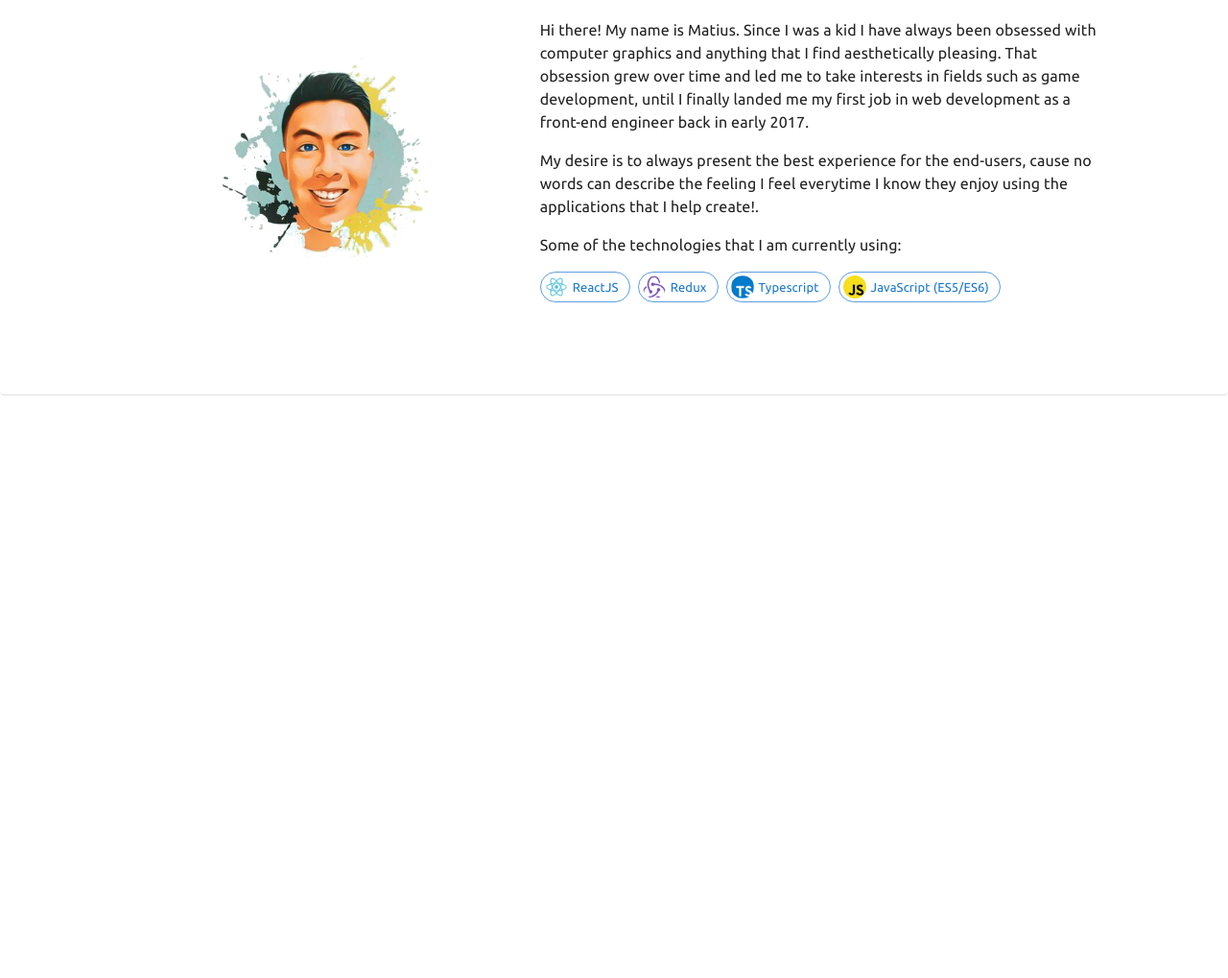
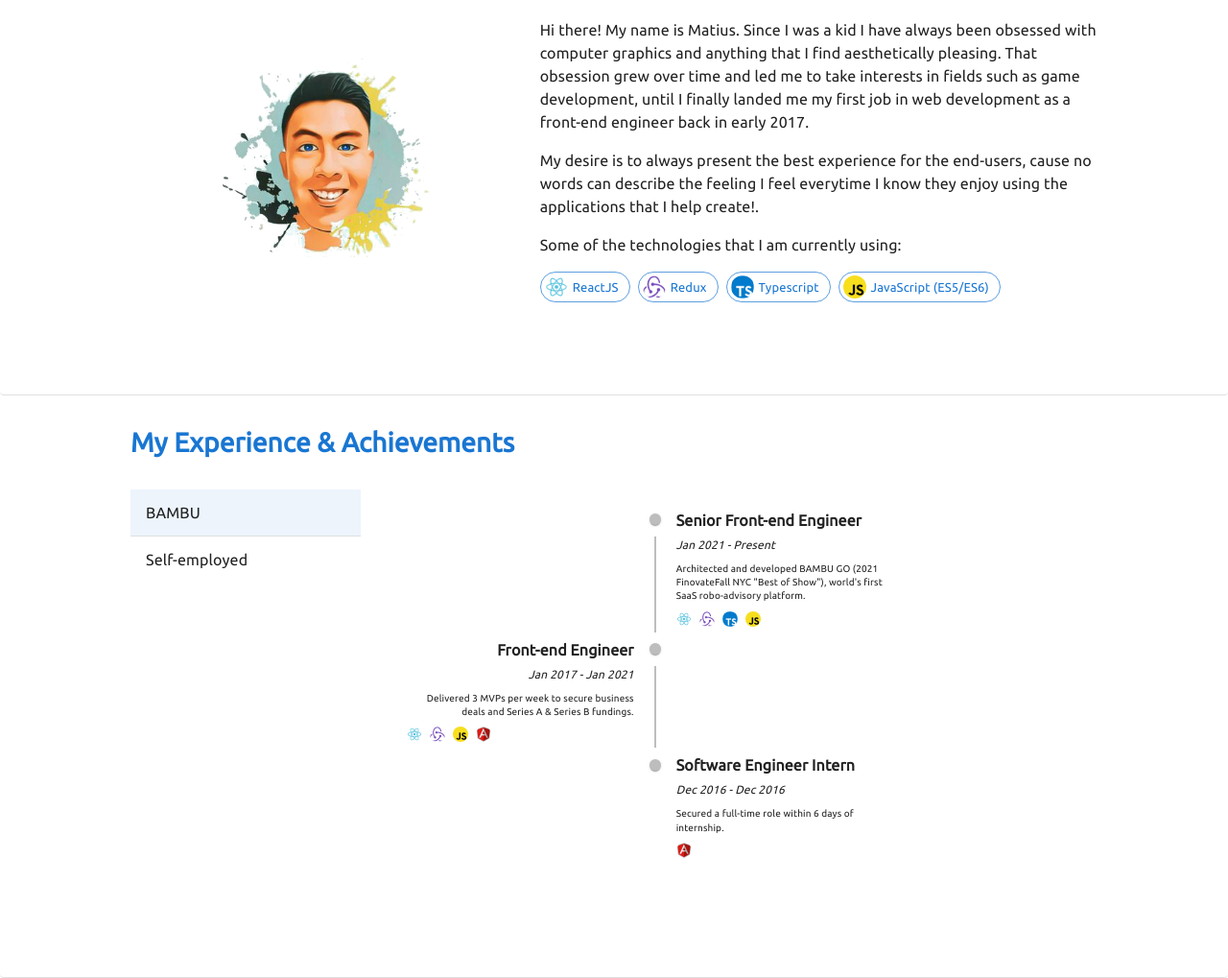
Before and after one commit to matiushariman/matiushariman.github.io, a Gatsby site: page / in a window 1280 px wide. Shown: the part 554-1573 px from the top of the page at 96% size. Before the commit the page ends 966 px from the top, so only its background shows below. Built offline with nearby package versions, Linux system fonts and the light colour scheme; Gatsby itself is replaced by a stand-in of ours.

Commit message:
:sparkles: add experience section

```diff
--- a/package.json
+++ b/package.json
@@ -21,6 +21,7 @@
     "@emotion/react": "^11.9.0",
     "@emotion/styled": "^11.8.1",
     "@mui/icons-material": "^5.6.2",
+    "@mui/lab": "^5.0.0-alpha.80",
     "@mui/material": "^5.6.4",
     "gatsby": "^4.13.0",
     "gatsby-plugin-google-fonts": "^1.0.1",
--- /dev/null
+++ b/src/components/Home/MyExperience/ListOfExperience/ExperienceContent.tsx
@@ -0,0 +1,28 @@
+import * as React from 'react';
+
+import RolesTimeline from './RolesTimeline';
+import type { RoleProps } from './constants';
+
+export type ExperienceContentProps = {
+  index: number;
+  value: number;
+  roles: RoleProps[];
+};
+
+function ExperienceContent(props: ExperienceContentProps) {
+  const { value, index, roles, ...other } = props;
+
+  return (
+    <div
+      role="tabpanel"
+      hidden={value !== index}
+      id={`experience-content-${index}`}
+      aria-labelledby={`experience-content-${index}`}
+      {...other}
+    >
+      {value === index ? <RolesTimeline roles={roles} /> : null}
+    </div>
+  );
+}
+
+export default ExperienceContent;
--- /dev/null
+++ b/src/components/Home/MyExperience/ListOfExperience/ListOfExperienceNav.tsx
@@ -0,0 +1,62 @@
+import Divider from '@mui/material/Divider';
+import List from '@mui/material/List';
+import ListItem from '@mui/material/ListItem';
+import ListItemButton from '@mui/material/ListItemButton';
+import ListItemText from '@mui/material/ListItemText';
+import { Theme } from '@mui/material/styles';
+import Tab from '@mui/material/Tab';
+import Tabs from '@mui/material/Tabs';
+import useMediaQuery from '@mui/material/useMediaQuery';
+import * as React from 'react';
+import { EXPERIENCE } from './constants';
+
+export type ListOfExperienceNavProps = {
+  currentView: number;
+  setCurrentView: (value: number) => void;
+};
+
+const ListOfExperienceNav = ({ currentView, setCurrentView }: ListOfExperienceNavProps) => {
+  const isDesktop = useMediaQuery((theme: Theme) => theme.breakpoints.up('md'));
+
+  // if device is a desktop/tablet, return a list.
+  if (isDesktop) {
+    return (
+      <nav aria-label="list of experience navigation">
+        <List>
+          {EXPERIENCE.map((experience, i) => (
+            <React.Fragment key={experience.companyName}>
+              <ListItem disablePadding>
+                <ListItemButton
+                  selected={i === currentView}
+                  onClick={() => {
+                    setCurrentView(i);
+                  }}
+                >
+                  <ListItemText primary={experience.companyName} />
+                </ListItemButton>
+              </ListItem>
+              {i !== EXPERIENCE.length - 1 ? <Divider /> : null}
+            </React.Fragment>
+          ))}
+        </List>
+      </nav>
+    );
+  }
+
+  // else return tab
+  return (
+    <Tabs
+      value={currentView}
+      onChange={(e: React.SyntheticEvent, newValue: string) => {
+        setCurrentView(Number(newValue));
+      }}
+      aria-label="basic tabs example"
+    >
+      {EXPERIENCE.map((experience, i) => (
+        <Tab label={experience.companyName} value={i} key={experience.companyName} />
+      ))}
+    </Tabs>
+  );
+};
+
+export default ListOfExperienceNav;
--- /dev/null
+++ b/src/components/Home/MyExperience/ListOfExperience/RolesTimeline.tsx
@@ -0,0 +1,66 @@
+import Timeline from '@mui/lab/Timeline';
+import TimelineConnector from '@mui/lab/TimelineConnector';
+import TimelineContent from '@mui/lab/TimelineContent';
+import TimelineDot from '@mui/lab/TimelineDot';
+import TimelineItem from '@mui/lab/TimelineItem';
+import TimelineSeparator from '@mui/lab/TimelineSeparator';
+import Avatar from '@mui/material/Avatar';
+import Grid from '@mui/material/Grid';
+import Stack from '@mui/material/Stack';
+import Typography from '@mui/material/Typography';
+import * as React from 'react';
+
+import type { RoleProps } from './constants';
+
+export type RolesTimelineProps = {
+  roles: RoleProps[];
+};
+
+const RolesTimeline = ({ roles }: RolesTimelineProps) => (
+  <Timeline position="alternate">
+    {roles.map((role, roleIndex) => (
+      <TimelineItem key={role.title}>
+        {roleIndex !== roles.length - 1 ? (
+          <TimelineSeparator>
+            <TimelineDot />
+            <TimelineConnector />
+          </TimelineSeparator>
+        ) : (
+          <TimelineDot />
+        )}
+        <TimelineContent>
+          <Grid spacing={1} container>
+            <Grid item xs={12}>
+              <Typography fontWeight="bold">{role.title}</Typography>
+              <Typography
+                variant="caption"
+                fontStyle="italic"
+              >{`${role.startDate} - ${role.endDate}`}</Typography>
+            </Grid>
+            <Grid item xs={12}>
+              {role.achievements.map((achievement, j) => (
+                <Typography variant="body2" key={`${role.title}-${j}`} sx={{ fontSize: 10 }}>
+                  {achievement}
+                </Typography>
+              ))}
+            </Grid>
+            <Grid item xs={12}>
+              <Stack direction="row" spacing={1}>
+                {role.techIcons.map((icon, techIconIndex) => (
+                  <Avatar
+                    key={`${role.title}-tech-${techIconIndex}`}
+                    alt={`${role.title}-tech-${techIconIndex}`}
+                    src={icon}
+                    sx={{ width: 16, height: 16 }}
+                  />
+                ))}
+              </Stack>
+            </Grid>
+          </Grid>
+        </TimelineContent>
+      </TimelineItem>
+    ))}
+  </Timeline>
+);
+
+export default RolesTimeline;
--- /dev/null
+++ b/src/components/Home/MyExperience/ListOfExperience/constants.ts
@@ -0,0 +1,67 @@
+import AngularJsIcon from '../../../../images/angularjs-icon.png';
+import CssIcon from '../../../../images/css3-icon.png';
+import HtmlIcon from '../../../../images/html5-icon.png';
+import JsIcon from '../../../../images/js-icon.png';
+import ReactIcon from '../../../../images/react-icon.png';
+import ReduxIcon from '../../../../images/redux-icon.png';
+import TsIcon from '../../../../images/ts-icon.png';
+
+export type RoleProps = {
+  techIcons: string[];
+  title: string;
+  startDate: string;
+  endDate: string;
+  achievements: string[];
+};
+
+export type ExperienceProps = {
+  companyName: string;
+  roles: RoleProps[];
+}[];
+
+export const EXPERIENCE: ExperienceProps = [
+  {
+    companyName: 'BAMBU',
+    roles: [
+      {
+        techIcons: [ReactIcon, ReduxIcon, TsIcon, JsIcon],
+        title: 'Senior Front-end Engineer',
+        startDate: 'Jan 2021',
+        endDate: 'Present',
+        achievements: [
+          'Architected and developed BAMBU GO (2021 FinovateFall NYC "Best of Show"), world\'s first SaaS robo-advisory platform. ',
+        ],
+      },
+      {
+        techIcons: [ReactIcon, ReduxIcon, JsIcon, AngularJsIcon],
+        title: 'Front-end Engineer',
+        startDate: 'Jan 2017',
+        endDate: 'Jan 2021',
+        achievements: [
+          'Delivered 3 MVPs per week to secure business deals and Series A & Series B fundings.',
+        ],
+      },
+      {
+        techIcons: [AngularJsIcon],
+        title: 'Software Engineer Intern',
+        startDate: 'Dec 2016',
+        endDate: 'Dec 2016',
+        achievements: ['Secured a full-time role within 6 days of internship.'],
+      },
+    ],
+  },
+  {
+    companyName: 'Self-employed',
+    roles: [
+      {
+        techIcons: [HtmlIcon, CssIcon, JsIcon],
+        title: 'Web Developer',
+        startDate: 'Feb 2016',
+        endDate: 'Dec 2016',
+        achievements: [
+          'Successfully delivered projects in Wordpress as a first time self employed person.',
+        ],
+      },
+    ],
+  },
+];
--- /dev/null
+++ b/src/components/Home/MyExperience/ListOfExperience/index.tsx
@@ -0,0 +1,30 @@
+import Grid from '@mui/material/Grid';
+import * as React from 'react';
+
+import { EXPERIENCE } from './constants';
+import ExperienceContent from './ExperienceContent';
+import ListOfExperienceNav from './ListOfExperienceNav';
+
+const ListOfExperience = () => {
+  const [currentView, setCurrentView] = React.useState<number>(0);
+
+  return (
+    <Grid container spacing={2}>
+      <Grid item xs={12} md={3}>
+        <ListOfExperienceNav currentView={currentView} setCurrentView={setCurrentView} />
+      </Grid>
+      <Grid item xs={12} md={7}>
+        {EXPERIENCE.map((experience, i) => (
+          <ExperienceContent
+            key={experience.companyName}
+            index={i}
+            value={currentView}
+            roles={experience.roles}
+          />
+        ))}
+      </Grid>
+    </Grid>
+  );
+};
+
+export default ListOfExperience;
--- /dev/null
+++ b/src/components/Home/MyExperience/index.tsx
@@ -0,0 +1,20 @@
+import Grid from '@mui/material/Grid';
+import Typography from '@mui/material/Typography';
+import * as React from 'react';
+
+import ListOfExperience from './ListOfExperience';
+
+const MyExperience = () => (
+  <Grid spacing={3} container>
+    <Grid item xs={12}>
+      <Typography variant="h2" color="primary">
+        My Experience & Achievements
+      </Typography>
+    </Grid>
+    <Grid item xs={12}>
+      <ListOfExperience />
+    </Grid>
+  </Grid>
+);
+
+export default MyExperience;
--- a/src/pages/index.tsx
+++ b/src/pages/index.tsx
@@ -4,6 +4,7 @@ import * as React from 'react';
 
 import AboutMe from '../components/Home/AboutMe';
 import Hello from '../components/Home/Hello';
+import MyExperience from '../components/Home/MyExperience';
 import { Layout } from '../components/Layout';
 
 const IndexPage = () => (
@@ -25,6 +26,11 @@ const IndexPage = () => (
         <AboutMe />
       </Container>
     </Paper>
+    <Paper>
+      <Container>
+        <MyExperience />
+      </Container>
+    </Paper>
   </Layout>
 );
 
```
Also changed, not shown: src/images/angularjs-icon.png (added), src/images/css3-icon.png (added), src/images/html5-icon.png (added), 1 other file.
